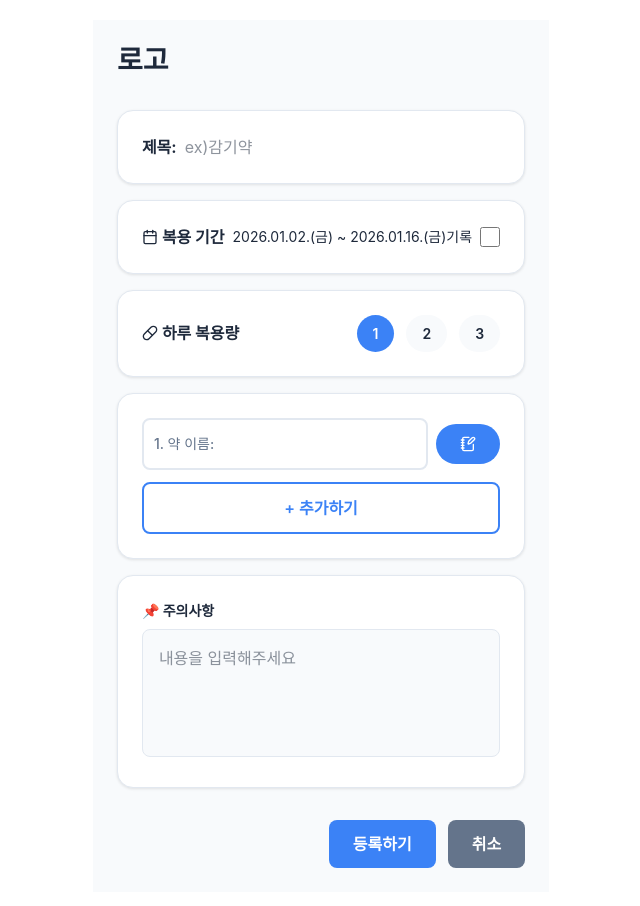
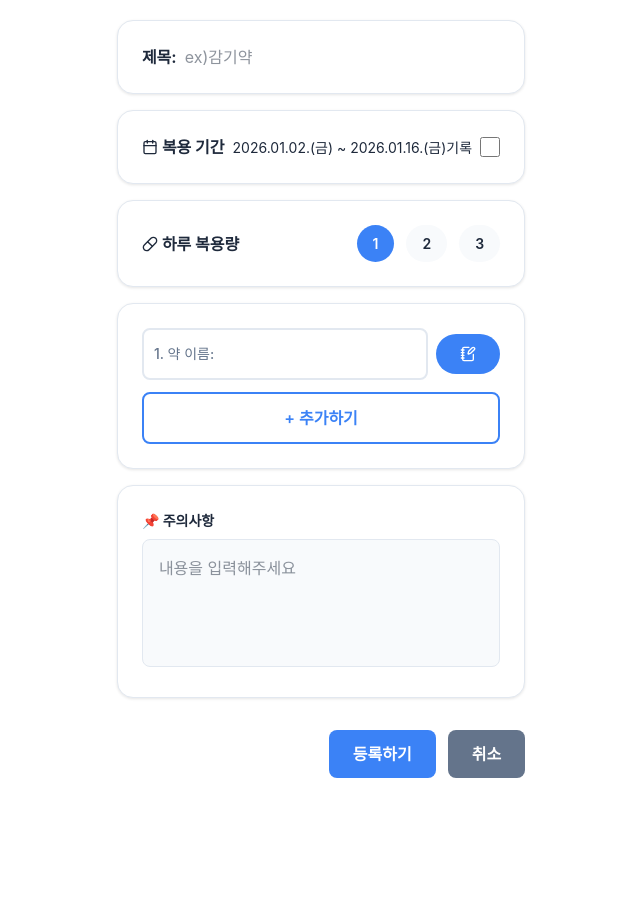
Before and after one commit to wnduddlekd/medicine, a React (Vite) app: page /check-in in a window 1280 px wide. Shown: the top 906 px of the page, without its empty margins (319-959 px from the left). After the commit the page ends 800 px from the top, so only its background shows below. Built offline with nearby package versions, Linux system fonts and the light colour scheme; a web font is replaced by a local one.

Commit message:
style: 약생성 페이지 레이아웃 수정(#19)

```diff
--- a/src/pages/CheckIn.jsx
+++ b/src/pages/CheckIn.jsx
@@ -10,12 +10,7 @@ export default function CheckIn() {
   const [dose, setDose] = useState(1);
 
   return (
-    <div className="min-h-screen bg-base-200 p-6 flex flex-col items-center">
-      <div className="w-full max-w-2xl mb-8 flex items-center gap-2">
-        <h1 className="text-h3 font-bold text-base-content">로고</h1>
-      </div>
-
-      <div className="w-full max-w-2xl space-y-4">
+    <div className="space-y-4">
       <TitleInput />
       <DosePeriod />
       <DoseAmount selected={dose} onChange={setDose} />
@@ -23,6 +18,5 @@ export default function CheckIn() {
       <Caution />
       <CheckInActions />
     </div>
-    </div>
   );
 }
```
Lines whose indentation alone changed are shown as unchanged.
